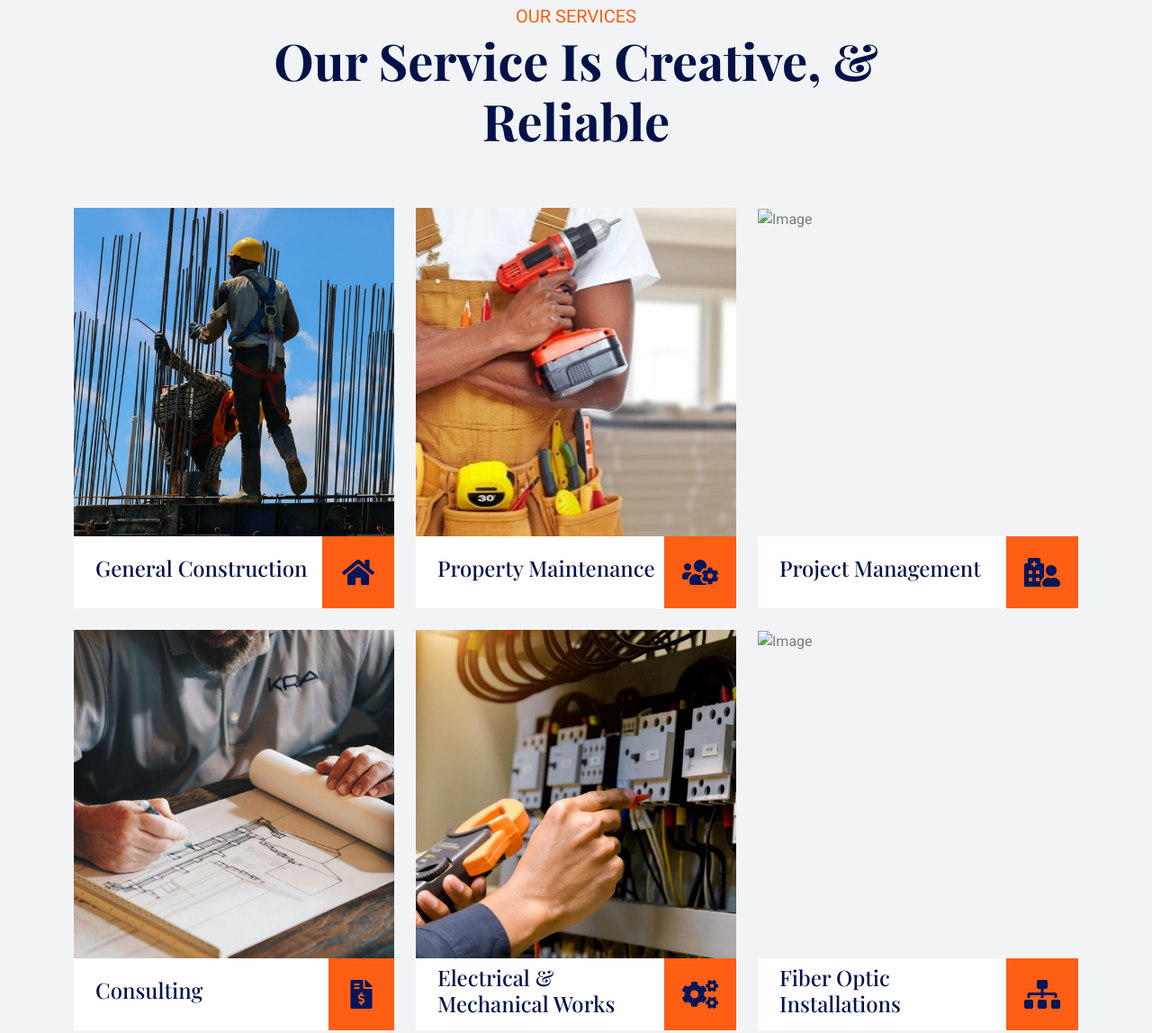
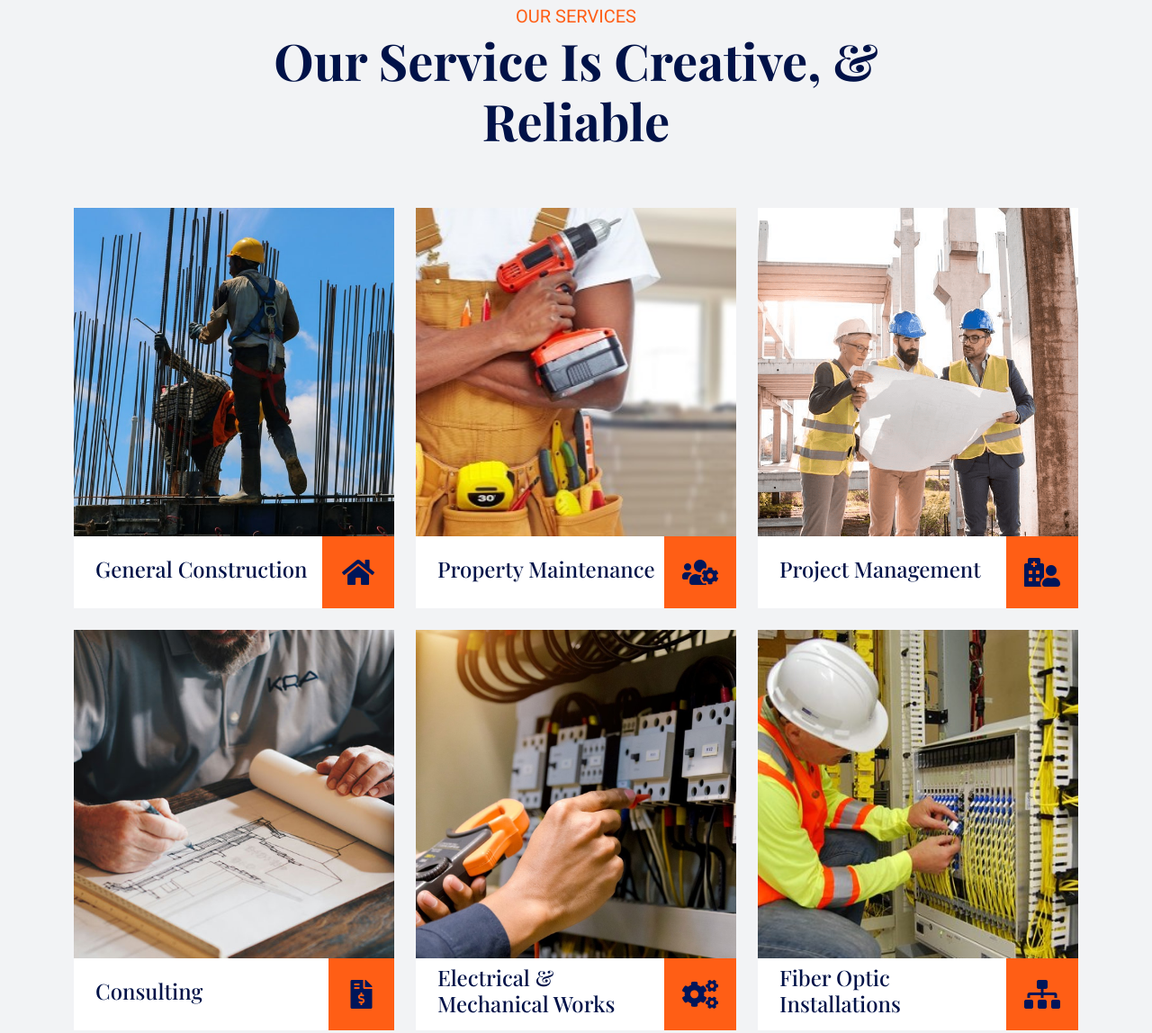
Before and after one commit to rmbcontracting/rmbwebsite, a plain HTML site: page index.html in a window 1280 px wide. Shown: the part 2926-4074 px from the top of the page at 90% size. Drawn offline with nearby package versions, Linux system fonts and the light colour scheme; some packages are replaced by stand-ins of ours; animation ran at ten frames a second; a script that the page names is missing; a web font is replaced by a local one.

Commit message:
Update index.html

```diff
--- a/index.html
+++ b/index.html
@@ -341,7 +341,7 @@
                     <div class="col-lg-4 wow fadeInUp" data-wow-delay="0.6s">
                         <div class="service-item">
                             <div class="service-img">
-                                <img src="img/service-3.jpg" class="img-fluid w-100" alt="Image">
+                                <img src="img/service-3.png" class="img-fluid w-100" alt="Image">
                             </div>
                             <div class="service-content text-center p-4">
                                 <div class="bg-secondary btn-xl-square mx-auto" style="width: 120px; height: 120px;">
@@ -409,7 +409,7 @@
                     <div class="col-lg-4 wow fadeInUp" data-wow-delay="0.6s">
                         <div class="service-item">
                             <div class="service-img">
-                                <img src="img/service-6.jpg" class="img-fluid w-100" alt="Image">
+                                <img src="img/service-6.jpeg" class="img-fluid w-100" alt="Image">
                             </div>
                             <div class="service-content text-center p-4">
                                 <div class="bg-secondary btn-xl-square mx-auto" style="width: 100px; height: 100px;">
```
